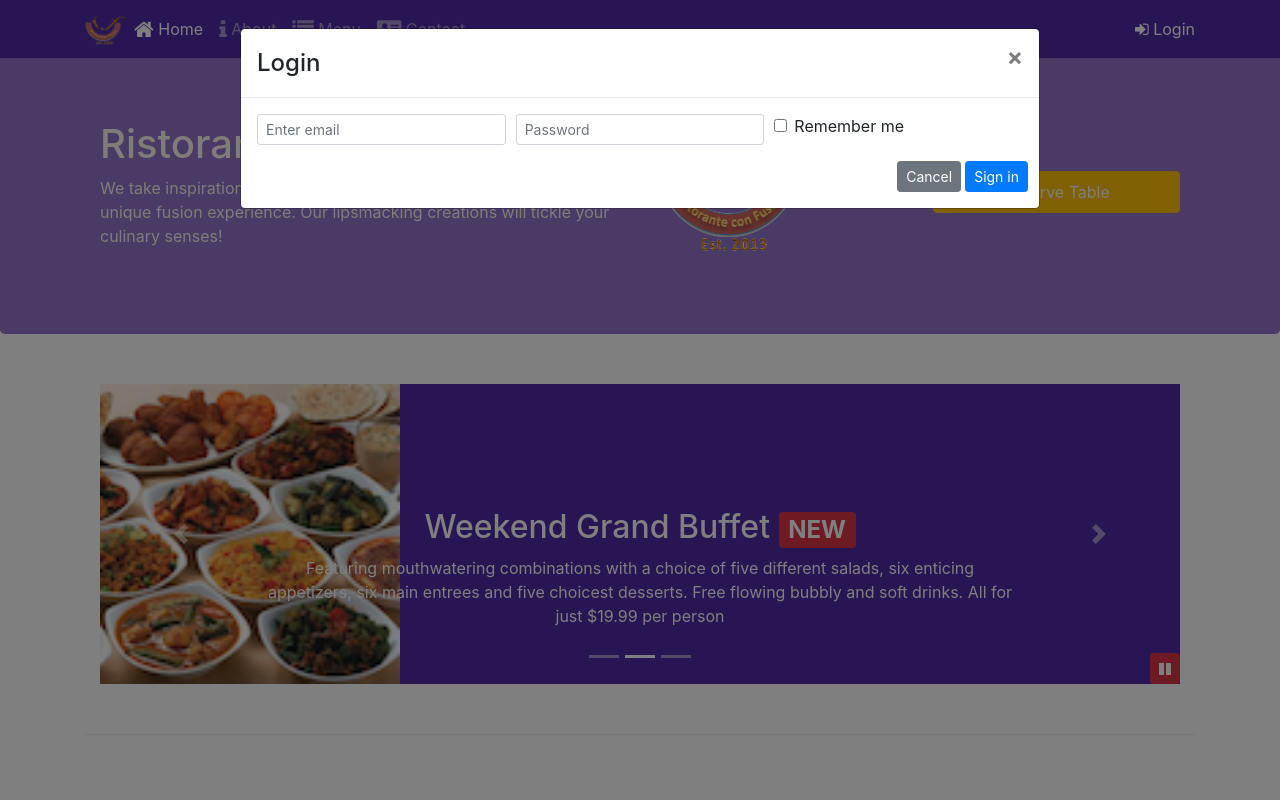
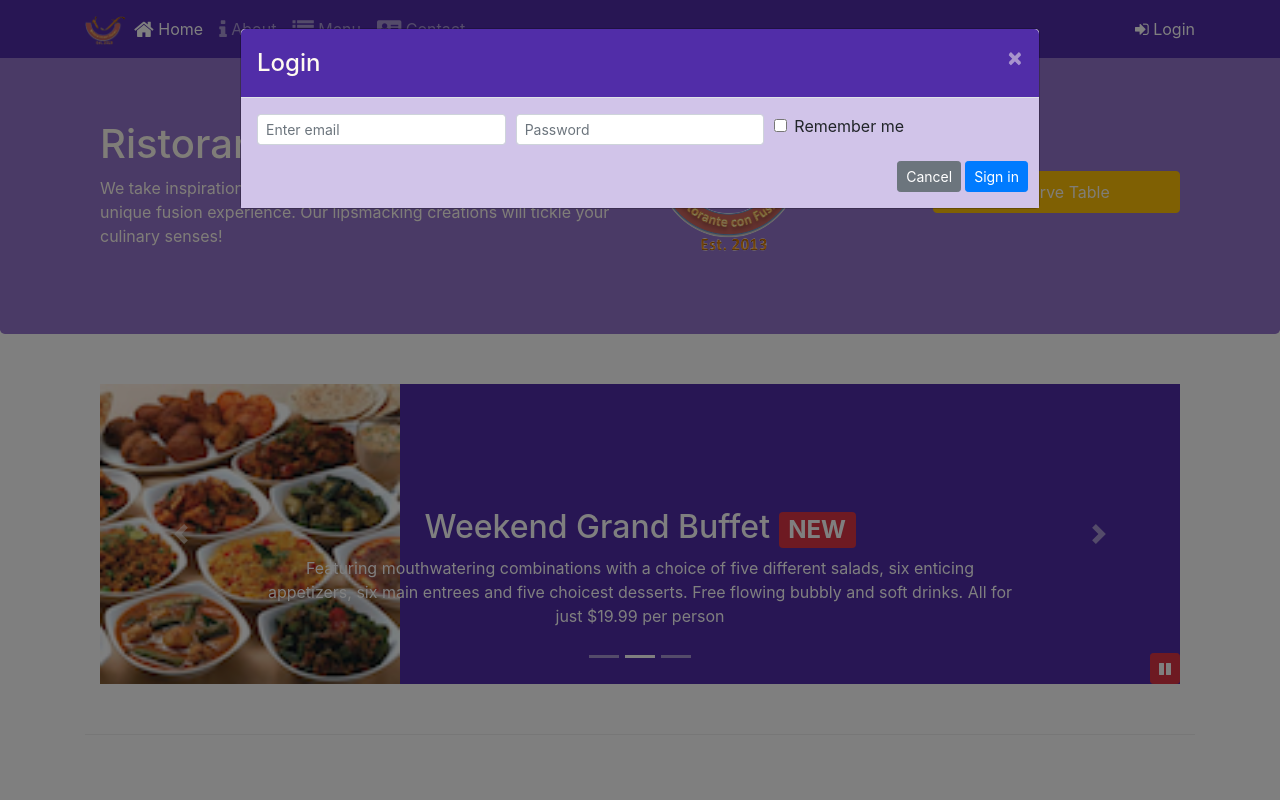
Before and after one commit to aliataf/conFusion, a website: page index.html in a window 1280 px wide. Both pictures are taken after a click on the link "Login". Shown: the top 800 px of the page. Drawn offline with nearby package versions, Linux system fonts and the light colour scheme.

Commit message:
NPM Scripts Part 1

```diff
--- a/aboutus.html
+++ b/aboutus.html
@@ -253,6 +253,7 @@
     <script src="node_modules/jquery/dist/jquery.slim.min.js"></script>
     <script src="node_modules/popper.js/dist/umd/popper.min.js"></script>
     <script src="node_modules/bootstrap/dist/js/bootstrap.min.js"></script>
+    <script src="js/scripts.js"></script>
 
     </script>
 
--- a/css/styles.scss
+++ b/css/styles.scss
@@ -1,7 +1,7 @@
 $lt-gray: #DDD;
 $background-dark: #512DA8;
 $background-light: #9575CD;
-$background-plae: #D1C4E9;
+$background-pale: #D1C4E9;
 
 // Height variables
 $carousel-item-height: 300px;
@@ -22,7 +22,7 @@ $carousel-item-height: 300px;
 }
 
 .footer {
-    background-color: $background-plae;
+    background-color: $background-pale;
     @include zero-margin(20px, 0px);
 }
 
@@ -84,3 +84,16 @@ body {
     position: absolute;
     bottom: 0;
 }
+
+.modal-header {
+    background: $background-dark;
+    color: floralwhite;
+
+    button {
+        color: floralwhite;
+    }
+}
+
+.modal-body {
+    background: $background-pale;
+}
--- a/index.html
+++ b/index.html
@@ -16,28 +16,6 @@
 </head>
 
 <body>
-
-    <nav class="navbar navbar-dark navbar-expand-sm fixed-top">
-        <div class="container">
-            <button class="navbar-toggler" type="button" data-toggle="collapse" data-target="#Navbar">
-                <span class="navbar-toggler-icon"></span>
-            </button>
-            <a class="navbar-brand mr-auto" href="#"><img src="img/logo.png" alt="headerLogo" height="30" width="41"></a>
-            <div class="collapse navbar-collapse" id="Navbar">
-                <ul class="navbar-nav mr-auto">
-                    <li class="nav-item active"><a class="nav-link" href="#"><span class="fa fa-home fa-lg"></span> Home</a></li>
-                    <li class="nav-item"><a class="nav-link" href="./aboutus.html"><span class="fa fa-info fa-lg"></span> About</a></li>
-                    <li class="nav-item"><a class="nav-link" href="#"><span class="fa fa-list fa-lg"></span> Menu</a></li>
-                    <li class="nav-item"><a class="nav-link" href="./contactus.html"><span class="fa fa-address-card fa-lg"></span> Contact</a></li>
-                </ul>
-                <span class="navbar-text">
-                    <a data-toggle="modal" data-target="#loginModal">
-                        <span class="fa fa-sign-in"></span> Login
-                    </a>
-                </span>
-            </div>
-        </div>
-    </nav>
 
     <div id="loginModal" class="modal fade" role="dialog">
         <div class="modal-dialog modal-lg" role="content">
@@ -76,24 +54,6 @@
             </div>
         </div>
     </div>
-
-    <header class="jumbotron">
-        <div class="container">
-            <div class="row row-header">
-                <div class="col-12 col-sm-6">
-                    <h1>Ristorante con Fusion</h1>
-                    <p>We take inspiration from the World's best cuisines, and create a unique fusion experience. Our lipsmacking creations will tickle your culinary senses!</p>
-                </div>
-                <div class="col-12 col-sm-3 align-self-center">
-                    <img class="d-block img-fluid" src="img/logo.png" alt="logo">
-                </div>
-                <div class="col-12 col-sm-3 align-self-center">
-                        <a class="btn btn-block nav-link btn-warning"
-                        data-toggle="modal" data-target="#reserveModal">Reserve Table</a>
-                </div>
-            </div>
-        </div>
-    </header>
 
     <div id="reserveModal" class="modal fade" role="dialog">
         <div class="modal-dialog" role="content">
@@ -171,6 +131,45 @@
         </div>
     </div>
 
+    <nav class="navbar navbar-dark navbar-expand-sm fixed-top">
+            <div class="container">
+                <button class="navbar-toggler" type="button" data-toggle="collapse" data-target="#Navbar">
+                    <span class="navbar-toggler-icon"></span>
+                </button>
+                <a class="navbar-brand mr-auto" href="#"><img src="img/logo.png" alt="headerLogo" height="30" width="41"></a>
+                <div class="collapse navbar-collapse" id="Navbar">
+                    <ul class="navbar-nav mr-auto">
+                        <li class="nav-item active"><a class="nav-link" href="#"><span class="fa fa-home fa-lg"></span> Home</a></li>
+                        <li class="nav-item"><a class="nav-link" href="./aboutus.html"><span class="fa fa-info fa-lg"></span> About</a></li>
+                        <li class="nav-item"><a class="nav-link" href="#"><span class="fa fa-list fa-lg"></span> Menu</a></li>
+                        <li class="nav-item"><a class="nav-link" href="./contactus.html"><span class="fa fa-address-card fa-lg"></span> Contact</a></li>
+                    </ul>
+                    <span class="navbar-text">
+                        <a id="loginButton">
+                            <span class="fa fa-sign-in"></span> Login
+                        </a>
+                    </span>
+                </div>
+            </div>
+        </nav>
+
+    <header class="jumbotron">
+            <div class="container">
+                <div class="row row-header">
+                    <div class="col-12 col-sm-6">
+                        <h1>Ristorante con Fusion</h1>
+                        <p>We take inspiration from the World's best cuisines, and create a unique fusion experience. Our lipsmacking creations will tickle your culinary senses!</p>
+                    </div>
+                    <div class="col-12 col-sm-3 align-self-center">
+                        <img class="d-block img-fluid" src="img/logo.png" alt="logo">
+                    </div>
+                    <div class="col-12 col-sm-3 align-self-center">
+                        <a class="btn btn-block nav-link btn-warning" id="reserveButton">Reserve Table</a>
+                    </div>
+                </div>
+            </div>
+        </header>
+
     <div class="container">
         <div class="row row-content">
             <div class="col">
@@ -213,9 +212,9 @@
                     <a class="carousel-control-next" href="#mycarousel" role="button" data-slide="next">
                         <span class="carousel-control-next-icon"></span>
                     </a>
-                        <button type="button" class="btn btn-danger btn-sm" id="carouselButton">
-                            <span class="fa fa-pause"></span>
-                        </button>
+                    <button type="button" class="btn btn-danger btn-sm" id="carouselButton">
+                        <span class="fa fa-pause"></span>
+                    </button>
                 </div>
             </div>
         </div>
@@ -312,23 +311,7 @@
     <script src="node_modules/jquery/dist/jquery.slim.min.js"></script>
     <script src="node_modules/popper.js/dist/umd/popper.min.js"></script>
     <script src="node_modules/bootstrap/dist/js/bootstrap.min.js"></script>
-    <script>
-        $(document).ready(function() {
-            $('#mycarousel').carousel({interval: 2000});
-            $('#carouselButton').click(function() {
-                if ($('#carouselButton').children('span').hasClass('fa-pause')) {
-                    $('#mycarousel').carousel('pause');
-                    $('#carouselButton').children('span').removeClass('fa-pause');
-                    $('#carouselButton').children('span').addClass('fa-play');
-                }
-                else if ($('#carouselButton').children('span').hasClass('fa-play')) {
-                    $('#mycarousel').carousel('cycle');
-                    $('#carouselButton').children('span').removeClass('fa-play');
-                    $('#carouselButton').children('span').addClass('fa-pause');
-                }
-            });
-        });
-    </script>
+    <script src="js/scripts.js"></script>
 
 </body>
 
--- /dev/null
+++ b/js/scripts.js
@@ -0,0 +1,22 @@
+$(document).ready(function () {
+    $('#mycarousel').carousel({
+        interval: 2000,
+    })
+    $('#carouselButton').click(function () {
+        if ($('#carouselButton').children('span').hasClass('fa-pause')) {
+            $('#mycarousel').carousel('pause');
+            $('#carouselButton').children('span').removeClass('fa-pause');
+            $('#carouselButton').children('span').addClass('fa-play');
+        } else if ($('#carouselButton').children('span').hasClass('fa-play')) {
+            $('#mycarousel').carousel('cycle');
+            $('#carouselButton').children('span').removeClass('fa-play');
+            $('#carouselButton').children('span').addClass('fa-pause');
+        }
+    })
+    $('#loginButton').click(function () {
+        $('#loginModal').modal('toggle');
+    })
+    $('#reserveButton').click(function () {
+        $('#reserveModal').modal('toggle');
+    });
+});
```
Also changed, not shown: contactus.html (+2 -0 lines), package.json (+10 -5 lines), css/styles.css, 1 other file.
